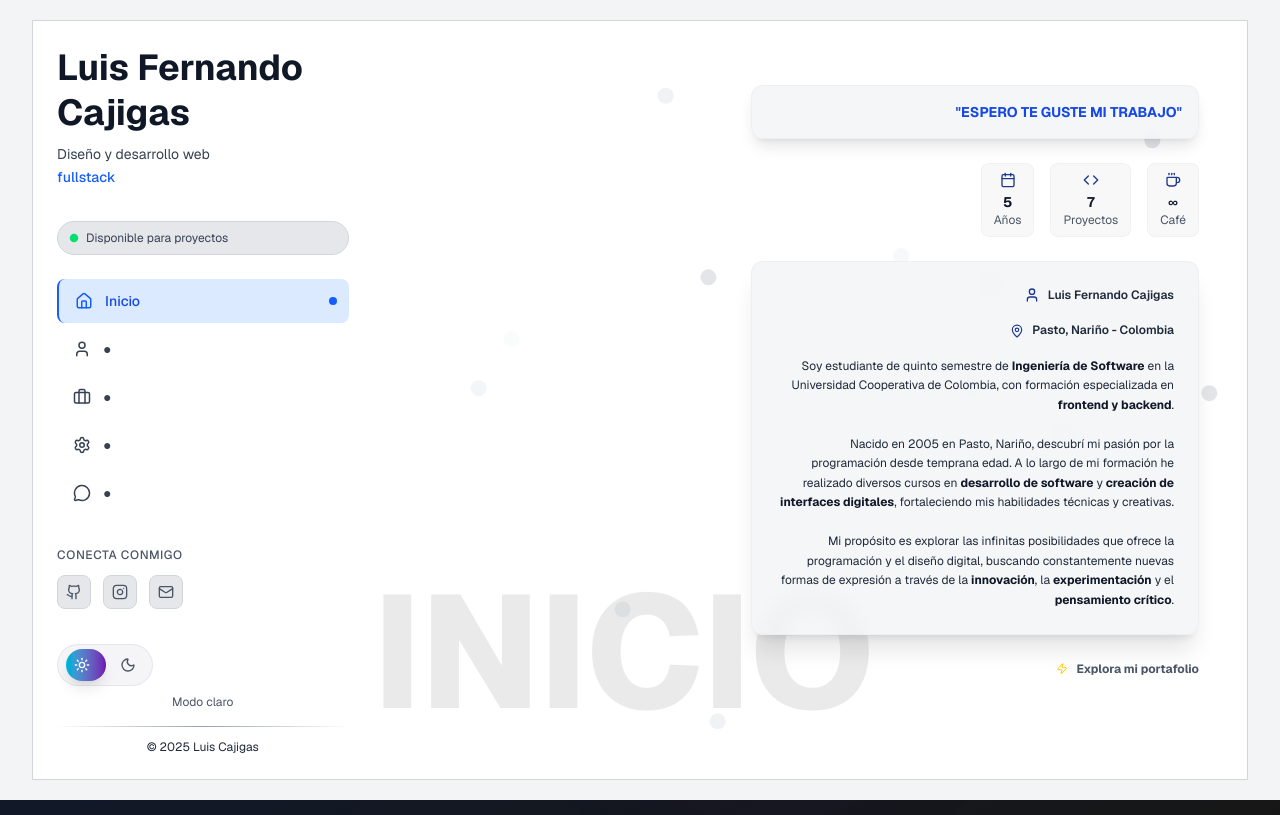
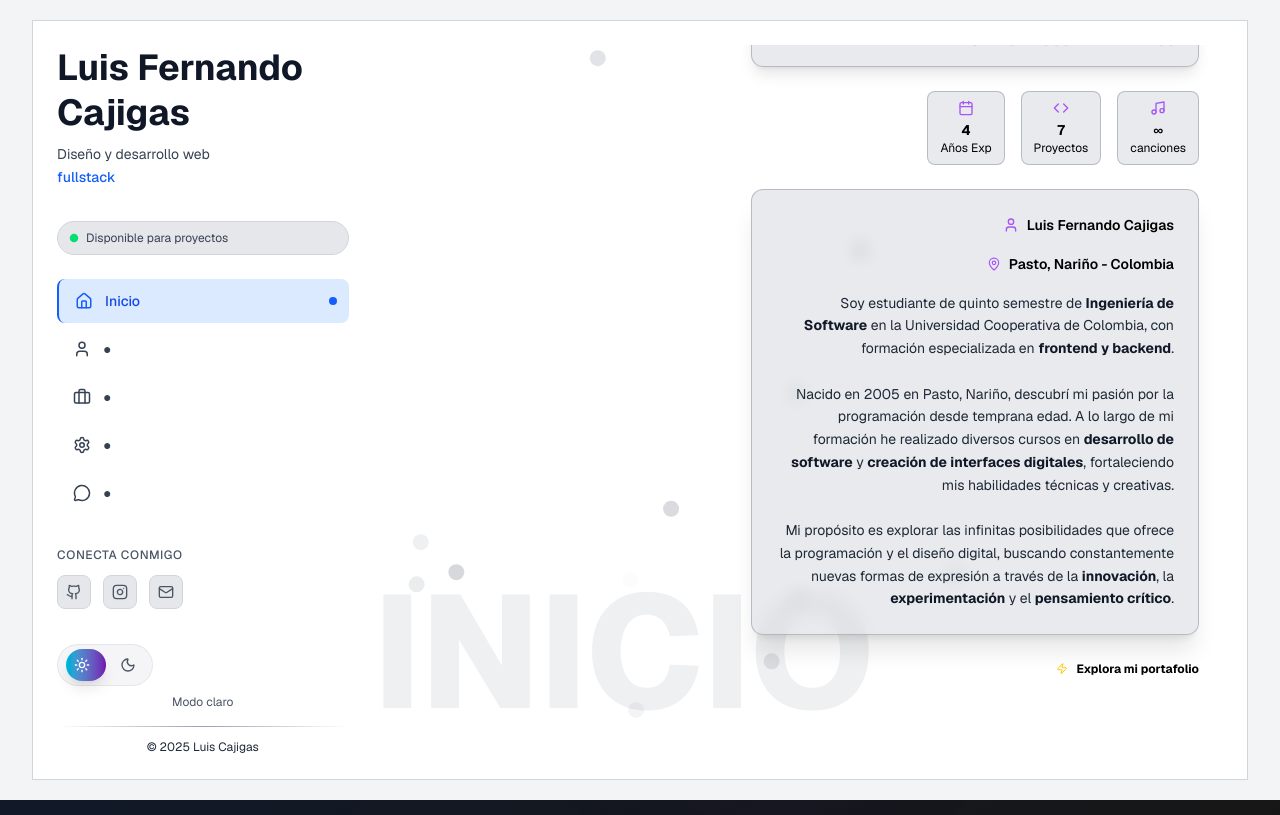
Before and after one commit to luiscajigas/luis_fernando_cajigas, a Next.js app: page / in a window 1280 px wide. Built offline with nearby package versions, Linux system fonts and the light colour scheme; a web font is replaced by a local one.

Commit message:
agrego modo claro y oscuro de inicio

```diff
--- a/src/app/sections/Inicio.tsx
+++ b/src/app/sections/Inicio.tsx
@@ -2,10 +2,11 @@
 
 import { motion } from "framer-motion";
 import { useState, useEffect } from "react";
-import { Code, Coffee, Zap, User, MapPin, Calendar } from "lucide-react";
+import { Code, Music, Zap, User, MapPin, Calendar } from "lucide-react";
 
 export default function Inicio() {
   const [currentQuote, setCurrentQuote] = useState(0);
+  const [isDarkMode, setIsDarkMode] = useState(true);
 
   const quotes = [
     "BIENVENIDO A MI PORTAFOLIO",
@@ -20,20 +21,55 @@ export default function Inicio() {
     return () => clearInterval(interval);
   }, [quotes.length]);
 
+  useEffect(() => {
+    const checkDarkMode = () => {
+      setIsDarkMode(document.documentElement.classList.contains('dark'));
+    };
+
+    checkDarkMode();
+    const observer = new MutationObserver(checkDarkMode);
+    observer.observe(document.documentElement, {
+      attributes: true,
+      attributeFilter: ['class']
+    });
+
+    return () => observer.disconnect();
+  }, []);
+
+  const getTextColor = (lightColor: string, darkColor: string) => {
+    return isDarkMode ? darkColor : lightColor;
+  };
+
+  const getBgColor = (lightBg: string, darkBg: string) => {
+    return isDarkMode ? darkBg : lightBg;
+  };
+
+  const getIconColor = () => {
+    return isDarkMode ? 'rgb(96, 165, 250)' : 'rgb(168, 85, 247)';
+  };
+
   return (
     <div className="relative w-full h-full flex items-center justify-end overflow-hidden">
 
-      {/* Título de fondo */}
-      <h1 className="absolute bottom-6 left-6 text-[6rem] md:text-[10rem] font-extrabold text-neutral-700 dark:text-neutral-700 opacity-10 select-none leading-none">
+      <h1
+        className="absolute bottom-6 left-6 text-[6rem] md:text-[10rem] font-extrabold opacity-10 select-none leading-none"
+        style={{ color: isDarkMode ? 'rgb(55, 65, 81)' : 'rgb(107, 114, 128)' }}
+      >
         INICIO
       </h1>
 
-      {/* Partículas de fondo */}
       <div className="absolute inset-0 overflow-hidden pointer-events-none">
         {Array.from({ length: 20 }).map((_, i) => (
           <motion.div
             key={i}
-            className="absolute w-4 h-4 bg-gray-400/30 dark:bg-neutral-400/30 rounded-full"
+            className="absolute w-4 h-4 rounded-full"
+            style={{
+              backgroundColor: isDarkMode
+                ? 'rgba(156, 163, 175, 0.3)'
+                : 'rgba(107, 114, 128, 0.3)',
+              left: `${Math.random() * 100}%`,
+              top: `${Math.random() * 100}%`,
+            }}
             animate={{
               x: [0, 100, 0],
               y: [0, -80, 0],
@@ -44,15 +80,10 @@ export default function Inicio() {
               repeat: Infinity,
               delay: i * 0.4,
             }}
-            style={{
-              left: `${Math.random() * 100}%`,
-              top: `${Math.random() * 100}%`,
-            }}
           />
         ))}
       </div>
 
-      {/* Contenido principal */}
       <motion.div
         className="absolute bottom-20 right-6 max-w-md text-right z-10"
         initial={{ opacity: 0, x: 50 }}
@@ -60,20 +91,25 @@ export default function Inicio() {
         transition={{ duration: 0.8 }}
       >
 
-        {/* Quote rotativo */}
         <motion.div
           key={currentQuote}
           initial={{ opacity: 0, y: 10 }}
           animate={{ opacity: 1, y: 0 }}
           exit={{ opacity: 0, y: -10 }}
-          className="mb-6 p-4 bg-gray-100/80 dark:bg-neutral-800/60 backdrop-blur-sm rounded-xl border border-gray-200/50 dark:border-neutral-700/30 shadow-lg"
+          className="mb-6 p-4 backdrop-blur-sm rounded-xl border shadow-lg"
+          style={{
+            backgroundColor: getBgColor('rgb(209, 213, 219, 0.5)', 'rgba(20, 20, 20 )'),
+            borderColor: getBgColor('rgba(75, 85, 99, 0.3)', 'rgba(75, 85, 99, 0.3)')
+          }}
         >
-          <p className="text-blue-700 dark:text-blue-700 text-sm font-bold hover:text-blue-500 dark:hover:text-blue-500">
+          <p
+            className="text-sm font-bold transition-colors duration-200"
+            style={{ color: getTextColor('rgb(168, 85, 247)', 'rgb(96, 165, 250)') }}
+          >
             "{quotes[currentQuote]}"
           </p>
         </motion.div>
 
-        {/* Estadísticas */}
         <motion.div
           className="flex justify-end gap-4 mb-6"
           initial={{ opacity: 0, y: 20 }}
@@ -81,28 +117,53 @@ export default function Inicio() {
           transition={{ delay: 0.2 }}
         >
           {[
-            { icon: Calendar, value: "5", label: "Años", color: "text-blue-900 dark:text-blue-900" },
-            { icon: Code, value: "7", label: "Proyectos", color: "text-blue-900 dark:text-blue-900" },
-            { icon: Coffee, value: "∞", label: "Café", color: "text-blue-900 dark:text-blue-900" }
+            { icon: Calendar, value: "4", label: "Años Exp" },
+            { icon: Code, value: "7", label: "Proyectos" },
+            { icon: Music, value: "∞", label: "canciones" }
           ].map((stat, index) => (
             <motion.div
               key={index}
-              className="text-center bg-gray-100/60 dark:bg-neutral-800/40 backdrop-blur-sm px-3 py-2 rounded-lg border border-gray-200/40 dark:border-gray-700/30"
-              whileHover={{ scale: 1.05, backgroundColor: "rgba(0,0,0,0.1)" }}
+              className="text-center backdrop-blur-sm px-3 py-2 rounded-lg border transition-all duration-200"
+              style={{
+                backgroundColor: getBgColor('rgb(209, 213, 219, 0.5)', 'rgba(20, 20, 20)'),
+                borderColor: getBgColor('rgba(75, 85, 99, 0.3)', 'rgba(75, 85, 99, 0.3)')
+              }}
+              whileHover={{
+                scale: 1.05,
+                backgroundColor: getBgColor('rgba(229, 231, 235)', 'rgba(55, 65, 81, 0.6)')
+              }}
               initial={{ opacity: 0, y: 20 }}
               animate={{ opacity: 1, y: 0 }}
               transition={{ delay: 0.4 + index * 0.1 }}
             >
-              <stat.icon className={`${stat.color} mx-auto mb-1`} size={16} />
-              <p className="text-gray-900 dark:text-white text-sm font-bold">{stat.value}</p>
-              <p className="text-gray-600 dark:text-gray-400 text-xs">{stat.label}</p>
+              <stat.icon
+                className="mx-auto mb-1"
+                size={16}
+                style={{ color: getIconColor() }}
+              />
+              <p
+                className="text-sm font-bold"
+                style={{ color: getTextColor('#000000', 'white') }}
+              >
+                {stat.value}
+              </p>
+              <p
+                className="text-xs"
+                style={{ color: getTextColor('#000000', 'white') }}
+              >
+                {stat.label}
+              </p>
             </motion.div>
           ))}
         </motion.div>
 
-        {/* Texto principal */}
         <motion.div
-          className="text-xs leading-relaxed text-gray-800 dark:text-gray-300 bg-gray-100/80 dark:bg-neutral-900/60 backdrop-blur-sm p-6 rounded-xl border border-gray-200/50 dark:border-gray-700/30 shadow-xl"
+          className="text-sm leading-relaxed backdrop-blur-sm p-6 rounded-xl border shadow-xl"
+          style={{
+            backgroundColor: getBgColor('rgb(209, 213, 219, 0.5)', 'rgba(20,20,20)'),
+            borderColor: getBgColor('rgba(75, 85, 99, 0.3)', 'rgba(75, 85, 99, 0.3)'),
+            color: getTextColor('black', 'white')
+          }}
           initial={{ opacity: 0, y: 30 }}
           animate={{ opacity: 1, y: 0 }}
           transition={{ delay: 0.2 }}
@@ -113,8 +174,16 @@ export default function Inicio() {
             animate={{ opacity: 1 }}
             transition={{ delay: 0.6 }}
           >
-            <User className="text-blue-900 dark:text-blue-900" size={16} />
-            <span className="text-gray-800 dark:text-gray-400 font-semibold">Luis Fernando Cajigas</span>
+            <User
+              size={16}
+              style={{ color: getIconColor() }}
+            />
+            <span
+              className="font-semibold"
+              style={{ color: getTextColor('#000000', '#FFFFFF') }}
+            >
+              Luis Fernando Cajigas
+            </span>
           </motion.div>
 
           <motion.div
@@ -123,38 +192,90 @@ export default function Inicio() {
             animate={{ opacity: 1 }}
             transition={{ delay: 0.7 }}
           >
-            <MapPin className="text-blue-900 dark:text-blue-900" size={14} />
-            <span className="text-gray-800 dark:text-gray-400 font-semibold">Pasto, Nariño - Colombia</span>
+            <MapPin
+              size={14}
+              style={{ color: getIconColor() }}
+            />
+            <span
+              className="font-semibold"
+              style={{ color: getTextColor('#000000', '#FFFFFF') }}
+            >
+              Pasto, Nariño - Colombia
+            </span>
           </motion.div>
 
           <motion.p
             initial={{ opacity: 0 }}
             animate={{ opacity: 1 }}
             transition={{ delay: 0.8 }}
-            className="text-gray-800 dark:text-gray-300"
+            style={{ color: getTextColor('#1f2937', '#d1d5db') }}
           >
-            Soy estudiante de quinto semestre de <span className="font-bold text-gray-900 dark:text-white">Ingeniería de Software</span> en la
-            Universidad Cooperativa de Colombia, con formación especializada en <span className="font-bold text-gray-900 dark:text-white">frontend y backend</span>.
+            Soy estudiante de quinto semestre de{" "}
+            <span
+              className="font-bold"
+              style={{ color: getTextColor('#111827', 'white') }}
+            >
+              Ingeniería de Software
+            </span>{" "}
+            en la Universidad Cooperativa de Colombia, con formación especializada en{" "}
+            <span
+              className="font-bold"
+              style={{ color: getTextColor('#111827', 'white') }}
+            >
+              frontend y backend
+            </span>.
             <br /><br />
             Nacido en 2005 en Pasto, Nariño, descubrí mi pasión por la programación desde temprana edad.
-            A lo largo de mi formación he realizado diversos cursos en <span className="font-bold text-gray-900 dark:text-white">desarrollo de software</span> y
-            <span className="font-bold text-gray-900 dark:text-white"> creación de interfaces digitales</span>, fortaleciendo mis habilidades técnicas y creativas.
+            A lo largo de mi formación he realizado diversos cursos en{" "}
+            <span
+              className="font-bold"
+              style={{ color: getTextColor('#111827', 'white') }}
+            >
+              desarrollo de software
+            </span>{" "}
+            y{" "}
+            <span
+              className="font-bold"
+              style={{ color: getTextColor('#111827', 'white') }}
+            >
+              creación de interfaces digitales
+            </span>, fortaleciendo mis habilidades técnicas y creativas.
             <br /><br />
             Mi propósito es explorar las infinitas posibilidades que ofrece la programación y el diseño digital,
-            buscando constantemente nuevas formas de expresión a través de la <span className="font-bold text-gray-900 dark:text-white">innovación</span>,
-            la <span className="font-bold text-gray-900 dark:text-white">experimentación</span> y el <span className="font-bold text-gray-900 dark:text-white">pensamiento crítico</span>.
+            buscando constantemente nuevas formas de expresión a través de la{" "}
+            <span
+              className="font-bold"
+              style={{ color: getTextColor('#111827', 'white') }}
+            >
+              innovación
+            </span>,
+            la{" "}
+            <span
+              className="font-bold"
+              style={{ color: getTextColor('#111827', 'white') }}
+            >
+              experimentación
+            </span>{" "}
+            y el{" "}
+            <span
+              className="font-bold"
+              style={{ color: getTextColor('#111827', 'white') }}
+            >
+              pensamiento crítico
+            </span>.
           </motion.p>
         </motion.div>
 
-        {/* Indicador de explorar */}
         <motion.div
           className="mt-6 flex justify-end"
           animate={{ y: [0, 5, 0] }}
           transition={{ duration: 2, repeat: Infinity }}
         >
-          <div className="flex items-center gap-2 font-bold text-gray-600 dark:text-gray-500 text-xs">
+          <div className="flex items-center gap-2 font-bold text-xs">
             <Zap size={12} className="text-yellow-400" />
-            <span>Explora mi portafolio</span>
+            <span style={{ color: getTextColor('#000000', '#FFFFFF') }}>
+              Explora mi portafolio
+            </span>
           </div>
         </motion.div>
       </motion.div>
```
